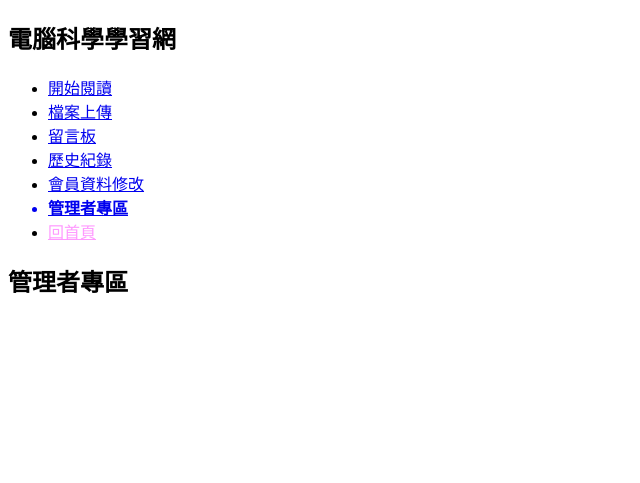
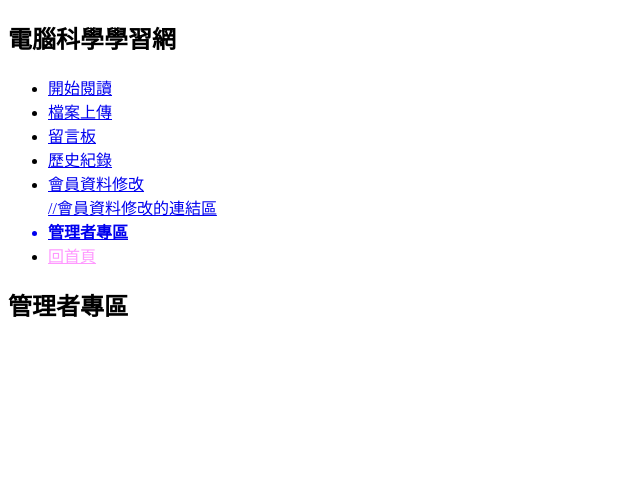
Before and after one commit to yenlms/group1, a PHP site: page /admin_record_edit.php in a window 1280 px wide. Shown: the top 483 px of the page, without its empty margins (0-640 px from the left). Run offline with PHP 8.4, Linux system fonts and the light colour scheme; data that the repository does not hold is empty; a stand-in replaces the project's code that opens the database connection.

Commit message:
Update admin_record_edit.php

```diff
--- a/admin_record_edit.php
+++ b/admin_record_edit.php
@@ -24,7 +24,7 @@
 		<li><a href="upload.php">檔案上傳</a></li>
 		<li><a href="message.php">留言板</a></li>
 		<li><a href="record.php">歷史紀錄</a></li>
-		<li><a href="login.php">會員資料修改</li>
+		<li><a href="login.php">會員資料修改</li>//會員資料修改的連結區
 		<li><b>管理者專區</b></li>
 		<li><a href="index.php" style="color:#FF99FF">回首頁</a></li>
 	</ul>
```
